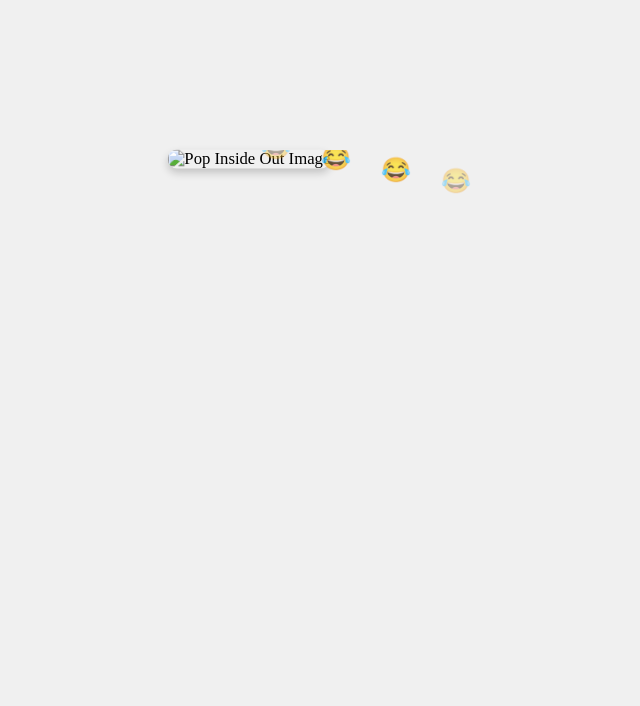
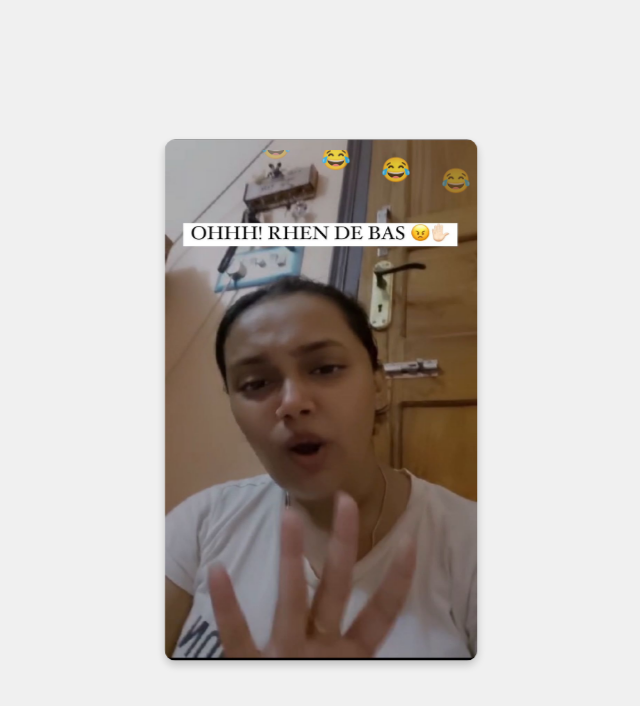
Before and after one commit to isandeephere/WOW, a plain HTML site: page index.html in a window 1280 px wide. Shown: the whole page, without its empty margins (319-959 px from the left). Drawn offline with Linux system fonts and the light colour scheme.

Commit message:
index.html

```diff
--- a/index.html
+++ b/index.html
@@ -72,7 +72,7 @@
 <body>
 
 <div class="container">
-    <img src="image.jpeg" alt="Pop Inside Out Image" class="pop-image">
+    <img src="image.jpeg.jpeg" alt="Pop Inside Out Image" class="pop-image">
     <div class="emoji-container">
         <!-- Adding multiple emojis -->
         <div class="emoji" style="left: 10%; animation-delay: 0s;">😂</div>
```
